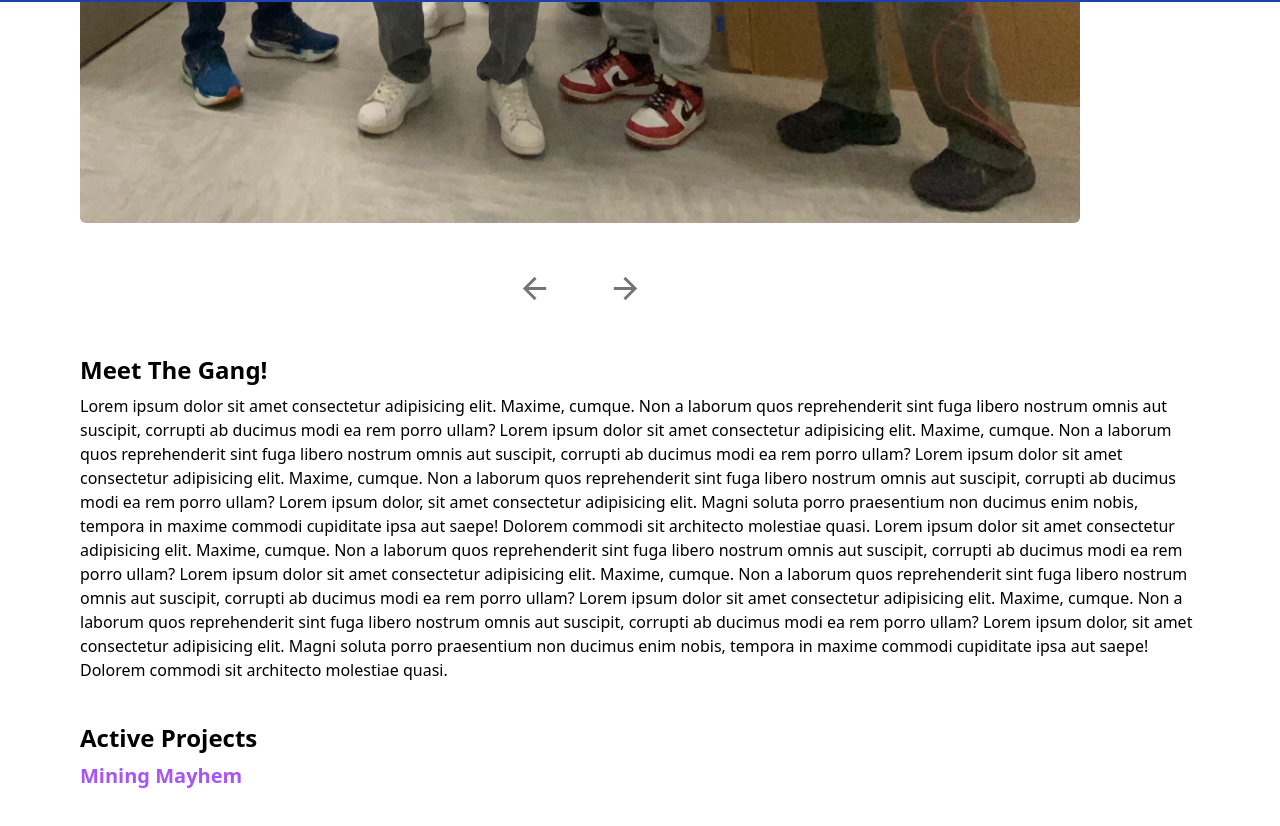
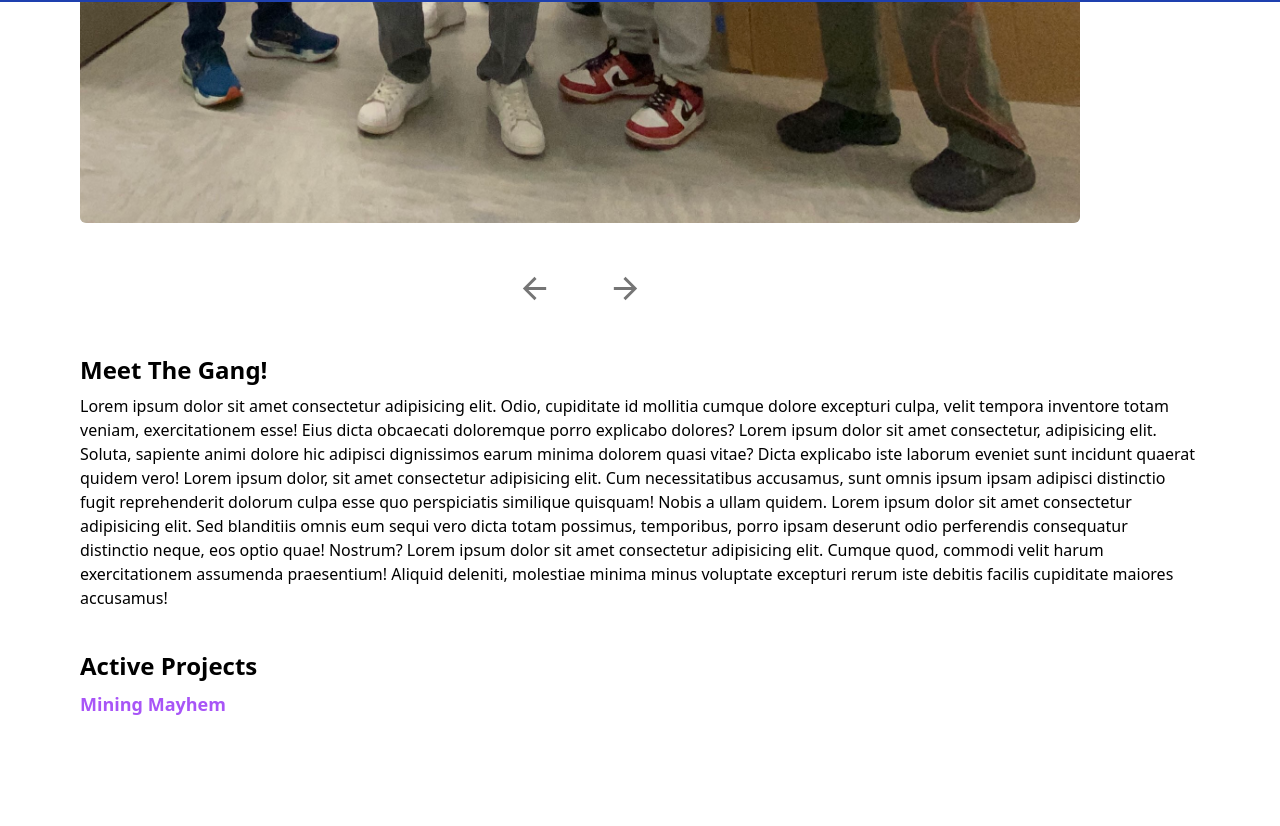
Before and after one commit to mikematics22800/FAU-IEEE, a React (Vite) app: page /FAU-IEEE/about in a window 1280 px wide. Shown: the part 798-1624 px from the top of the page. Built offline with nearby package versions, Linux system fonts and the light colour scheme.

Commit message:
added introduction text

```diff
--- a/src/index.css
+++ b/src/index.css
@@ -84,5 +84,5 @@
 }
 
 .about a {
-  @apply text-purple-500 text-xl font-bold mb-5
+  @apply text-purple-500 text-lg font-bold
 }
--- a/src/routes/About.jsx
+++ b/src/routes/About.jsx
@@ -26,14 +26,12 @@ const About = () => {
         <div className='text'>
           <div>
             <h1>Meet The Gang!</h1>
-            <p>Lorem ipsum dolor sit amet consectetur adipisicing elit. Maxime, cumque. Non a laborum quos reprehenderit sint fuga libero nostrum omnis aut suscipit, corrupti ab ducimus modi ea rem porro ullam?
-            Lorem ipsum dolor sit amet consectetur adipisicing elit. Maxime, cumque. Non a laborum quos reprehenderit sint fuga libero nostrum omnis aut suscipit, corrupti ab ducimus modi ea rem porro ullam?
-            Lorem ipsum dolor sit amet consectetur adipisicing elit. Maxime, cumque. Non a laborum quos reprehenderit sint fuga libero nostrum omnis aut suscipit, corrupti ab ducimus modi ea rem porro ullam?
-            Lorem ipsum dolor, sit amet consectetur adipisicing elit. Magni soluta porro praesentium non ducimus enim nobis, tempora in maxime commodi cupiditate ipsa aut saepe! Dolorem commodi sit architecto molestiae quasi.
-            Lorem ipsum dolor sit amet consectetur adipisicing elit. Maxime, cumque. Non a laborum quos reprehenderit sint fuga libero nostrum omnis aut suscipit, corrupti ab ducimus modi ea rem porro ullam?
-            Lorem ipsum dolor sit amet consectetur adipisicing elit. Maxime, cumque. Non a laborum quos reprehenderit sint fuga libero nostrum omnis aut suscipit, corrupti ab ducimus modi ea rem porro ullam?
-            Lorem ipsum dolor sit amet consectetur adipisicing elit. Maxime, cumque. Non a laborum quos reprehenderit sint fuga libero nostrum omnis aut suscipit, corrupti ab ducimus modi ea rem porro ullam?
-            Lorem ipsum dolor, sit amet consectetur adipisicing elit. Magni soluta porro praesentium non ducimus enim nobis, tempora in maxime commodi cupiditate ipsa aut saepe! Dolorem commodi sit architecto molestiae quasi.
+            Lorem ipsum dolor sit amet consectetur adipisicing elit. Odio, cupiditate id mollitia cumque dolore excepturi culpa, velit tempora inventore totam veniam, exercitationem esse! Eius dicta obcaecati doloremque porro explicabo dolores?
+            Lorem ipsum dolor sit amet consectetur, adipisicing elit. Soluta, sapiente animi dolore hic adipisci dignissimos earum minima dolorem quasi vitae? Dicta explicabo iste laborum eveniet sunt incidunt quaerat quidem vero!
+            Lorem ipsum dolor, sit amet consectetur adipisicing elit. Cum necessitatibus accusamus, sunt omnis ipsum ipsam adipisci distinctio fugit reprehenderit dolorum culpa esse quo perspiciatis similique quisquam! Nobis a ullam quidem.
+            Lorem ipsum dolor sit amet consectetur adipisicing elit. Sed blanditiis omnis eum sequi vero dicta totam possimus, temporibus, porro ipsam deserunt odio perferendis consequatur distinctio neque, eos optio quae! Nostrum?
+            Lorem ipsum dolor sit amet consectetur adipisicing elit. Cumque quod, commodi velit harum exercitationem assumenda praesentium! Aliquid deleniti, molestiae minima minus voluptate excepturi rerum iste debitis facilis cupiditate maiores accusamus!
+            <p>
             </p>
           </div>
           <div>
--- a/src/routes/Home.jsx
+++ b/src/routes/Home.jsx
@@ -7,18 +7,16 @@ const Home = () => {
         <img src={ribbon}/>
         <div>
           <h1>Welcome Fellow Engineers!</h1>
-          <p>Lorem ipsum dolor sit amet consectetur adipisicing elit. Maxime, cumque. Non a laborum quos reprehenderit sint fuga libero nostrum omnis aut suscipit, corrupti ab ducimus modi ea rem porro ullam?
-          Lorem ipsum dolor sit amet consectetur adipisicing elit. Maxime, cumque. Non a laborum quos reprehenderit sint fuga libero nostrum omnis aut suscipit, corrupti ab ducimus modi ea rem porro ullam?
-          Lorem ipsum dolor sit amet consectetur adipisicing elit. Maxime, cumque. Non a laborum quos reprehenderit sint fuga libero nostrum omnis aut suscipit, corrupti ab ducimus modi ea rem porro ullam?
-          Lorem ipsum dolor, sit amet consectetur adipisicing elit. Magni soluta porro praesentium non ducimus enim nobis, tempora in maxime commodi cupiditate ipsa aut saepe! Dolorem commodi sit architecto molestiae quasi.
-          Lorem ipsum dolor sit amet consectetur adipisicing elit. Maxime, cumque. Non a laborum quos reprehenderit sint fuga libero nostrum omnis aut suscipit, corrupti ab ducimus modi ea rem porro ullam?
-          Lorem ipsum dolor sit amet consectetur adipisicing elit. Maxime, cumque. Non a laborum quos reprehenderit sint fuga libero nostrum omnis aut suscipit, corrupti ab ducimus modi ea rem porro ullam?
-          Lorem ipsum dolor sit amet consectetur adipisicing elit. Maxime, cumque. Non a laborum quos reprehenderit sint fuga libero nostrum omnis aut suscipit, corrupti ab ducimus modi ea rem porro ullam?
-          Lorem ipsum dolor, sit amet consectetur adipisicing elit. Magni soluta porro praesentium non ducimus enim nobis, tempora in maxime commodi cupiditate ipsa aut saepe! Dolorem commodi sit architecto molestiae quasi.
+          <p>
+            This club will help you develop your professional engineering skills to land a great internship and a dream job in hardware, software, and robotics.
+            You will learn invaluable skills including printed circuit board (PCB) design, Altium, soldering, digital multimeter, power supply, programming, troubleshooting, oscilloscope, 3D printing, computer-aided design (CAD), and simulation.
+            The Institute of Electronics and Electrical Engineering is a professional association headquartered in New York City, dedicated to advancing technological innovation and excellence.
+            Design Electronics and join the team that makes it happen!
           </p>
         </div>
       </div>
     </div>
   )}
 
+
 export default Home
```
